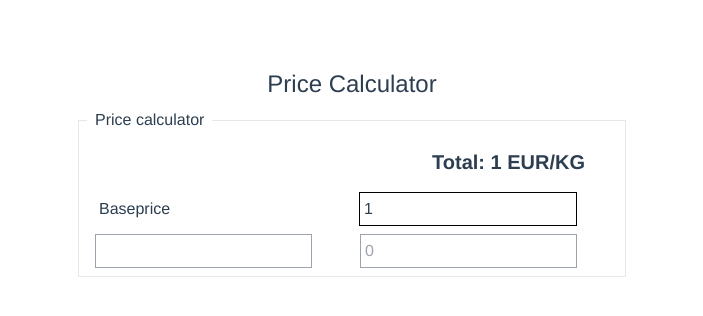
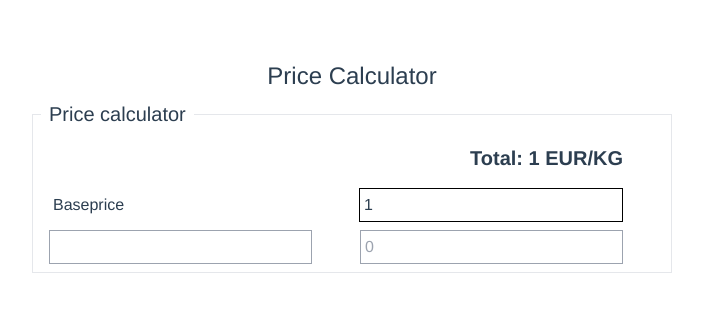
Before and after one commit to pluxain/price-calculator, a Vue app: page / in a window 1280 px wide. Shown: the top 316 px of the page, without its empty margins (288-991 px from the left). Built offline with nearby package versions, Linux system fonts and the light colour scheme.

Commit message:
Fix styling

```diff
--- a/src/App.vue
+++ b/src/App.vue
@@ -31,7 +31,7 @@ export default Vue.extend({
   @apply mx-2 flex-1 p-1 text-left;
 }
 .input {
-  @apply border flex-1 mx-2 p-1 border-black outline-none;
+  @apply border w-1/2 flex-1 mx-2 p-1 border-black outline-none;
 }
 .actions {
   @apply w-8;
--- a/src/views/PriceCalculator.vue
+++ b/src/views/PriceCalculator.vue
@@ -72,22 +72,19 @@ export default Vue.extend({
 });
 </script>
 <style scoped>
-section {
-  @apply flex flex-col items-center;
-}
 h1 {
   @apply text-2xl my-2;
 }
 h2 {
-  @apply text-xl text-right font-semibold my-2 pr-8;
+  @apply text-xl text-right font-semibold my-2 pr-10;
 }
 form {
-  @apply w-1/3 flex flex-row justify-center;
+  @apply mx-80 flex flex-row justify-center;
 }
 fieldset {
   @apply border flex flex-col w-full p-2;
 }
 legend {
-  @apply px-2 text-left;
+  @apply px-2 text-left text-xl;
 }
 </style>
```
